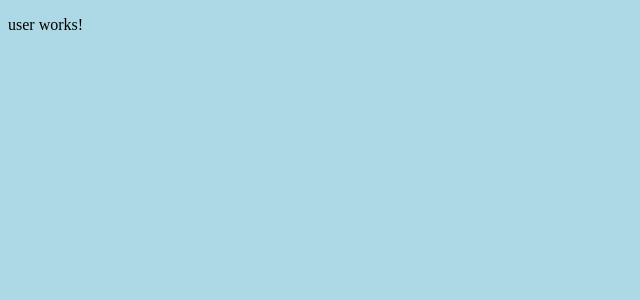
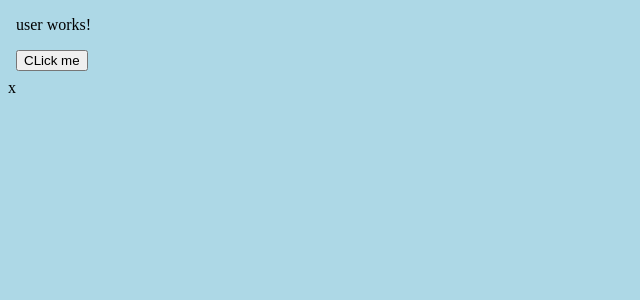
Before and after one commit to akhilesh19ac/anveshana, an Angular app: page / in a window 1280 px wide. Shown: the top 300 px of the page, without its empty margins (0-640 px from the left). Built offline with nearby package versions, Linux system fonts and the light colour scheme.

Commit message:
heroku changes

```diff
--- a/package.json
+++ b/package.json
@@ -4,7 +4,7 @@
 
   "scripts": {
     "ng": "ng",
-    "start": "node server.js & ng serve",
+    "start": "node server.js",
     "build": "ng build",
     "test": "ng test",
     "lint": "ng lint",
--- a/src/app/app.component.html
+++ b/src/app/app.component.html
@@ -1 +1 @@
-<p>user works!</p>
+<user-component></user-component>x
```
Also changed, not shown: 1 other file (tests, documents, lock files or other folders).
